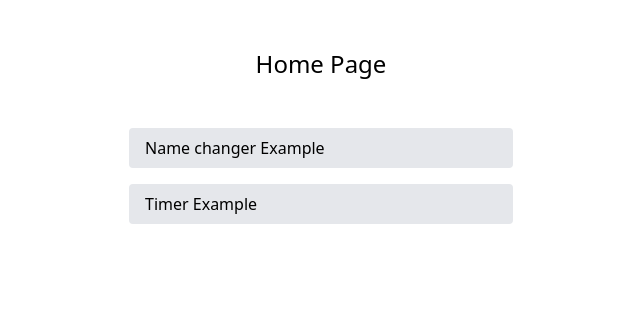
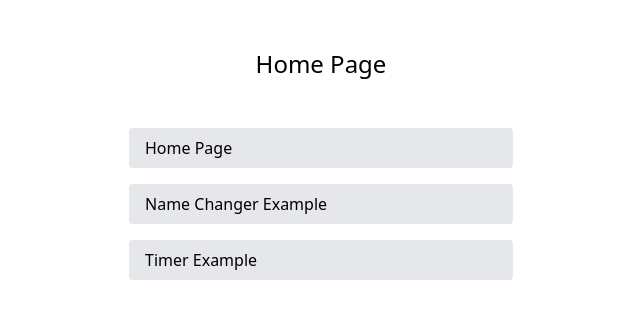
Before and after one commit to panosrodo/cf8-react-intro, a React app: page / in a window 1280 px wide. Shown: the top 318 px of the page, without its empty margins (319-959 px from the left). Built offline with nearby package versions, Linux system fonts and the light colour scheme; the HTML template or start-up script is replaced by a standard one.

Commit message:
feat: home with page links using .map()

```diff
--- a/src/pages/HomePage.tsx
+++ b/src/pages/HomePage.tsx
@@ -1,24 +1,32 @@
-import {Link, NavLink} from "react-router";
+import { Link } from "react-router";
+import {useEffect} from "react";
 
 const HomePage = () => {
+    const links = [
+        {path: "/", label: "Home Page"},
+        {path: "/name-changer", label: "Name Changer Example"},
+        {path: "/examples/timer", label: "Timer Example"}
+    ];
+
+    useEffect(()=> {
+        document.title = "CF8 Home Page";
+    }, []);
+
     return (
         <>
             <h1 className="text-2xl text-center my-12">Home Page</h1>
             <div className="flex flex-col items-start max-w-sm mx-auto gap-4">
-            <Link
-                to="/name-changer"
-                className="bg-gray-200 w-full px-4 py-2 rounded"
-            >
-                Name changer Example
-            </Link>
-            <NavLink to="/timer"
-                     className="bg-gray-200 w-full px-4 py-2 rounded"
-            >
-                Timer Example
-            </NavLink>
+                {links.map((link) => (
+                    <Link
+                        key={link.path}
+                        to={link.path}
+                        className="bg-gray-200 w-full px-4 py-2 rounded"
+                    >
+                        {link.label}
+                    </Link>
+                ))}
             </div>
         </>
     )
 }
-
 export default HomePage;
```
